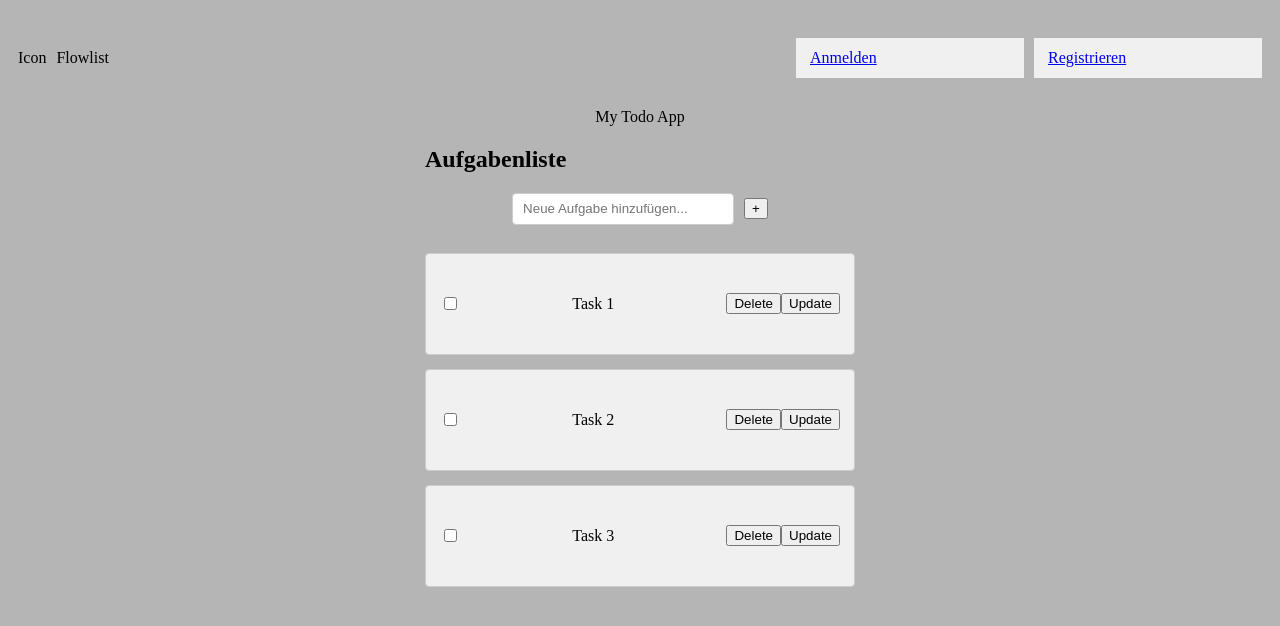
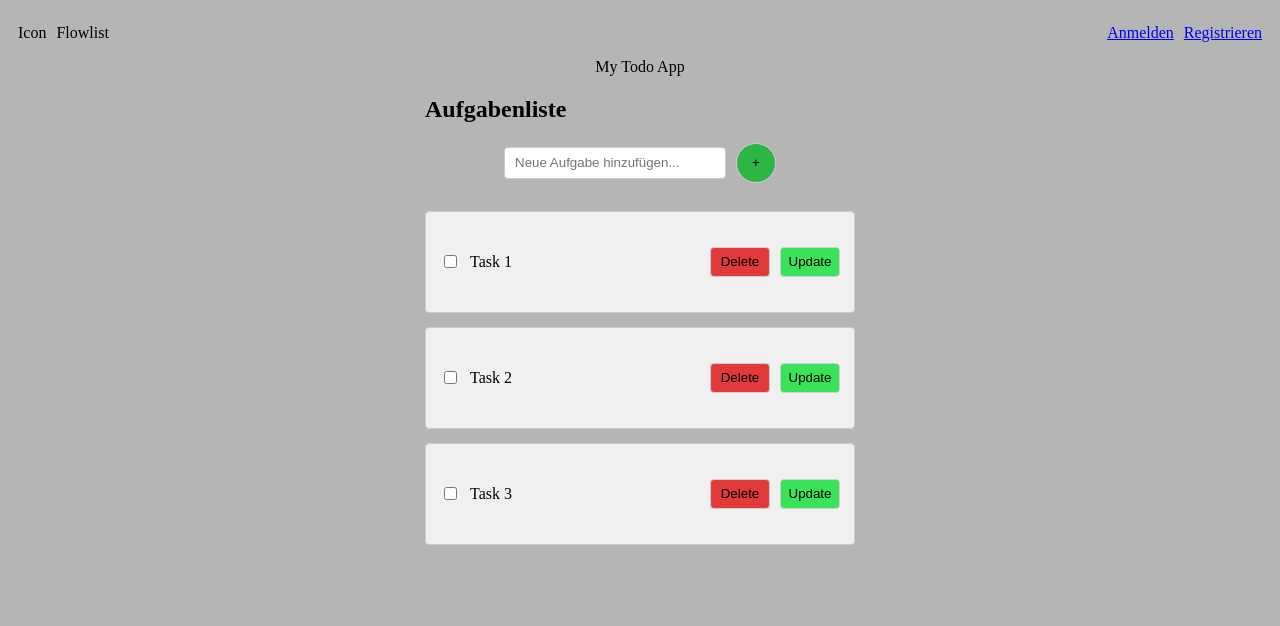
Before and after one commit to jakobsiebenhuetter/React---Todo-App, a React (Vite) app: page / in a window 1280 px wide. Shown: the top 626 px of the page. Built offline with nearby package versions, Linux system fonts and the light colour scheme.

Commit message:
chnage: styling

```diff
--- a/src/components/TaskItem.css
+++ b/src/components/TaskItem.css
@@ -1,13 +1,48 @@
-li {
-    text-decoration: none;
-    margin: 14px 0;
-    padding: 0 14px;
-    background-color: #f0f0f0;
-    width: 200px;
-    height: 40px;
+
+#task-item {
+    width: 100%;
     display: flex;
     align-items: center;
     display: flex;
     flex-direction: row;
     justify-content: space-between;
 }
+
+#task-item .section-1 {
+    display: flex;
+    flex-direction: row;
+    align-items: center;
+    gap: 10px;
+}
+
+#task-item .btn-wrapper {
+    display: flex;
+    flex-direction: row;
+    gap: 10px;
+}
+
+#task-item .confirm-btn {
+    width: 60px;
+    height: 30px;
+    border: 1px solid #ccc;
+    border-radius: 4px;
+    background-color: #3ae259;
+}
+
+#task-item .confirm-btn:hover {
+    background-color: #2ecc71;
+    cursor: pointer;
+}
+
+#task-item .delete-btn {
+    width: 60px;
+    height: 30px;
+    border: 1px solid #ccc;
+    border-radius: 4px;
+    background-color: #e23a3a;
+}
+
+#task-item .delete-btn:hover {
+    background-color: #c0392b;
+    cursor: pointer;
+}
--- a/src/components/TaskItem.tsx
+++ b/src/components/TaskItem.tsx
@@ -3,17 +3,17 @@ import "./TaskItem.css";
 export default function TaskItem(props) {
 
   return (
-    <>
+    <div id="task-item">
+      <div className="section-1">
     <span>
-        <input type="checkbox" checked={props.isSelected} onChange={props.completeTask}/>
+        <input type="checkbox" checked={props.completed} onChange={props.completeTask}/>
     </span>
-      <div>
-        <span>{props.children}</span>
+        <span style={{textDecoration: props.completed ? 'line-through' : 'none'}}>{props.children}</span>
       </div>
-      <div>
-        <button onClick={props.deleteTask}>Delete</button>
-        <button onClick={props.onUpdateTask}>Update</button>
+      <div className="btn-wrapper">
+        <button className="delete-btn" onClick={props.deleteTask}>Delete</button>
+        <button className="confirm-btn" onClick={props.onUpdateTask}>Update</button>
       </div>
-    </>
+    </div>
   );
 }
--- a/src/components/TaskList.css
+++ b/src/components/TaskList.css
@@ -4,6 +4,27 @@
     flex-direction: column;
     justify-content: center;
     align-items: center;
+}
+
+#add-task input {
+    width: 200px;
+    height: 30px;
+    padding: 0 10px;
+    border: 1px solid #ccc;
+    border-radius: 4px;
+}
+
+#add-task button {
+    width: 40px;
+    height: 40px;
+    border: 1px solid #ccc;
+    border-radius: 50%;
+    background-color: #2cb545;
+}
+
+#add-task button:hover {
+    background-color: #209651;
+    cursor: pointer;
 }
 
 #task-list #add-task {
@@ -14,6 +35,8 @@
     gap: 10px;
 }
 
+
+
 #task-list ul{
    list-style: none;
    margin: 0;
--- a/src/components/TaskList.tsx
+++ b/src/components/TaskList.tsx
@@ -85,11 +85,11 @@ export default function TaskList() {
             </div>
                 <ul>
                     {taskItems.map((item) =>
-                     <Task style={{ textDecoration: item.completed ? "line-through" : "none" }}
+                     <Task
                      key={item.id}
                      haveId={item.id}
                      text={item.text}
-                     isSelected={item.completed}
+                     completed={item.completed}
                      onUpdate={item.updating}
                      onUpdateTask={() => updateTask(item.id)}
                      update={updateTaskText}
--- a/src/components/UpdateTask.css
+++ b/src/components/UpdateTask.css
@@ -7,9 +7,15 @@
 }
 
 #update-task button {
-    width: 100px;
+    width: 50px;
     height: 30px;
     padding: 0 10px;
     border: 1px solid #ccc;
     border-radius: 4px;
+    background-color: #3ae259;
 }
+
+#update-task button:hover {
+    background-color: #2ecc71;
+    cursor: pointer;
+}
--- a/src/components/UpdateTask.tsx
+++ b/src/components/UpdateTask.tsx
@@ -1,3 +1,4 @@
+import './UpdateTask.css';
 import { useState } from "react";
 
 export default function UpdateTaskItem(props) {
@@ -11,7 +12,7 @@ export default function UpdateTaskItem(props) {
     return(
         <div id="update-task">
             <input type="text" placeholder="Neue Aufgabe hinzufügen..." value={newText} onChange={handleChange}/>
-            <button onClick={() => props.updateTaskText(props.haveId, newText)}>+ = ich bin nur zum updaten da :-)</button>
+            <button onClick={() => props.updateTaskText(props.haveId, newText)}>+</button>
         </div>
     )
 }
```
